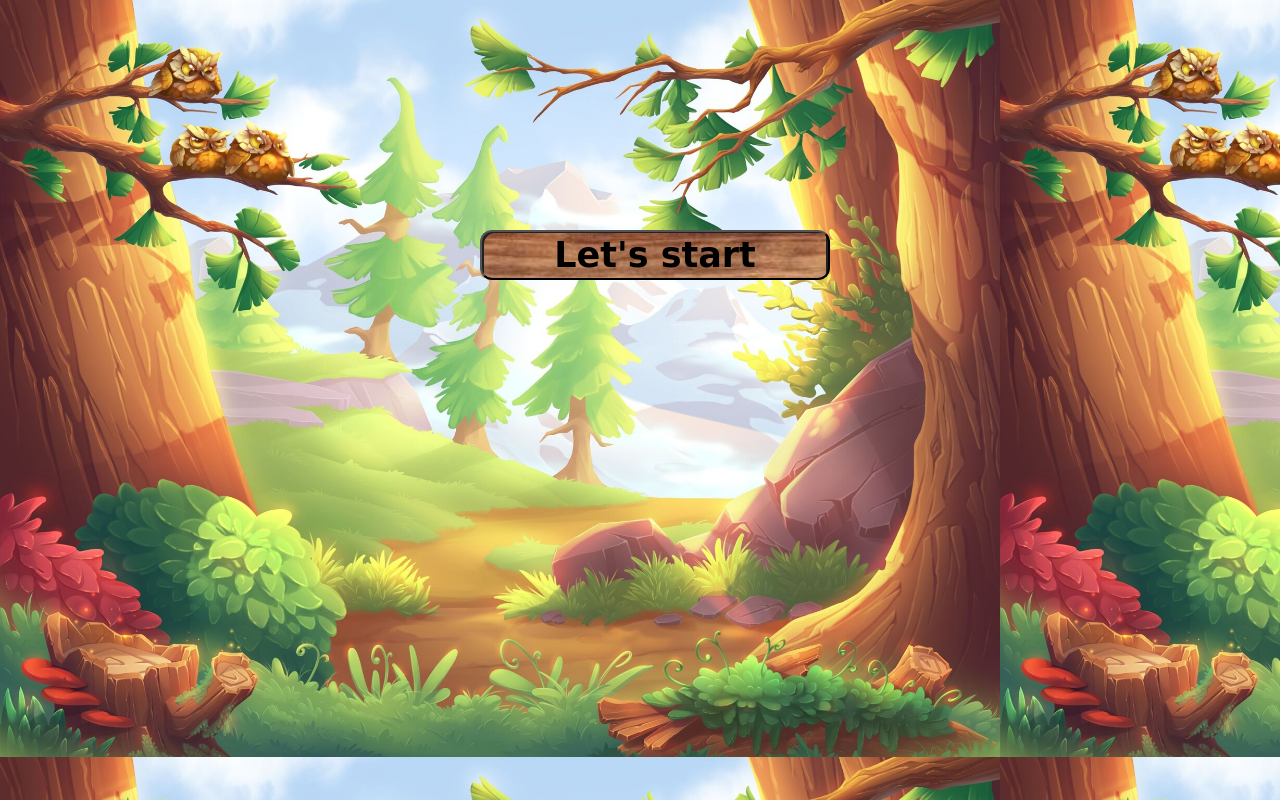
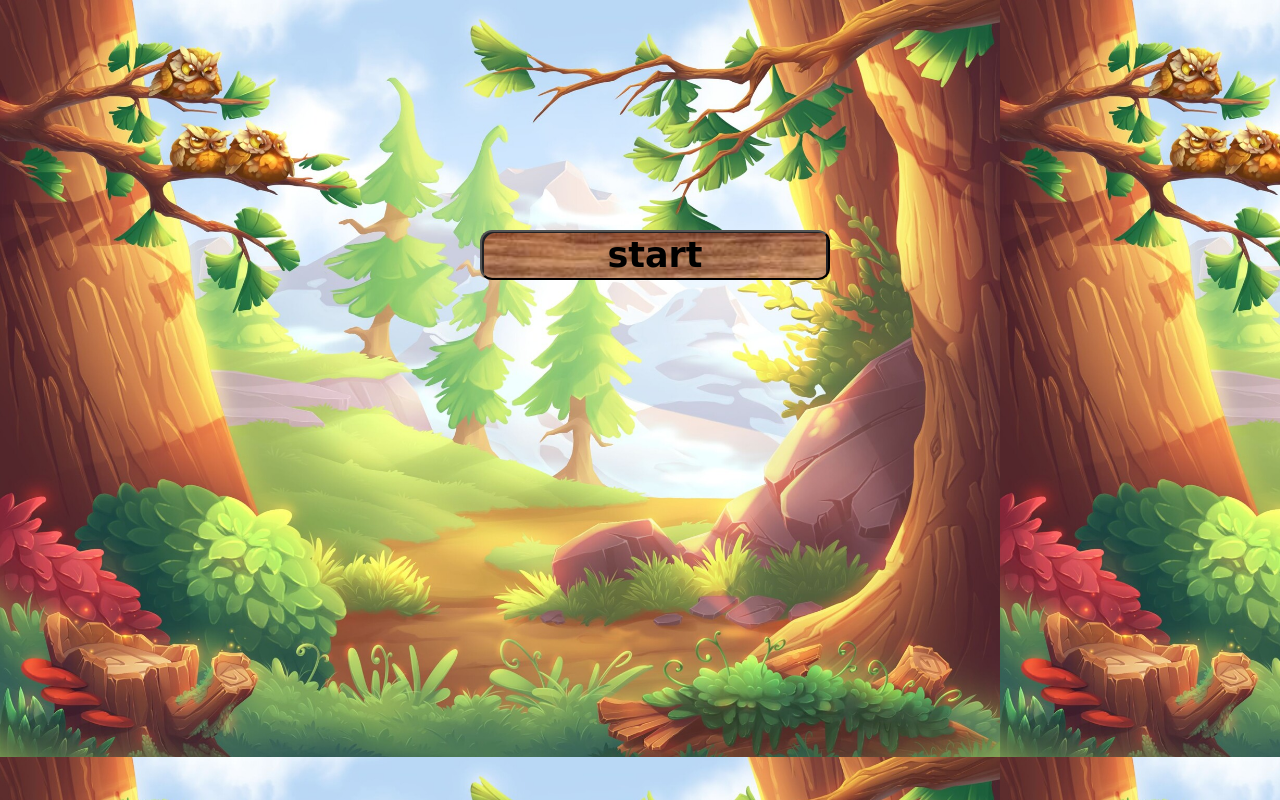
Before and after one commit to jaiswalvishal1272/SnackGame_1.0, a plain HTML site: page index.html in a window 1280 px wide. Drawn offline with Linux system fonts and the light colour scheme; a web font is replaced by a local one.

Commit message:
Update index.html

```diff
--- a/index.html
+++ b/index.html
@@ -11,7 +11,7 @@
 <body >
     <div id="buttons">
         <div>
-            <input type="button" value="Let's start" id="start" name="start" onclick=gotogame();>
+            <button type="submit"  id="start" onclick=gotogame();>start</button>
         </div>
 
 
```
